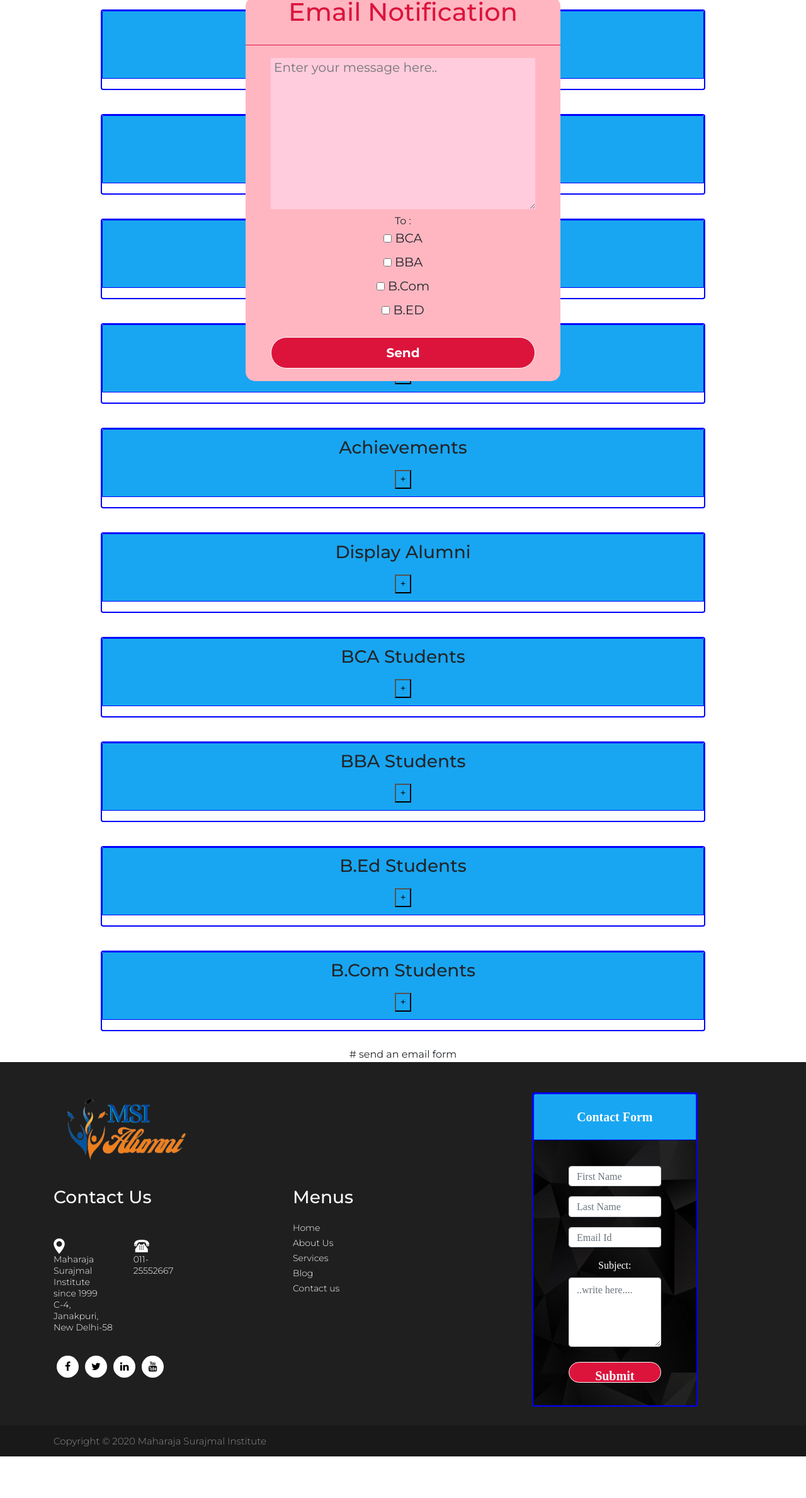
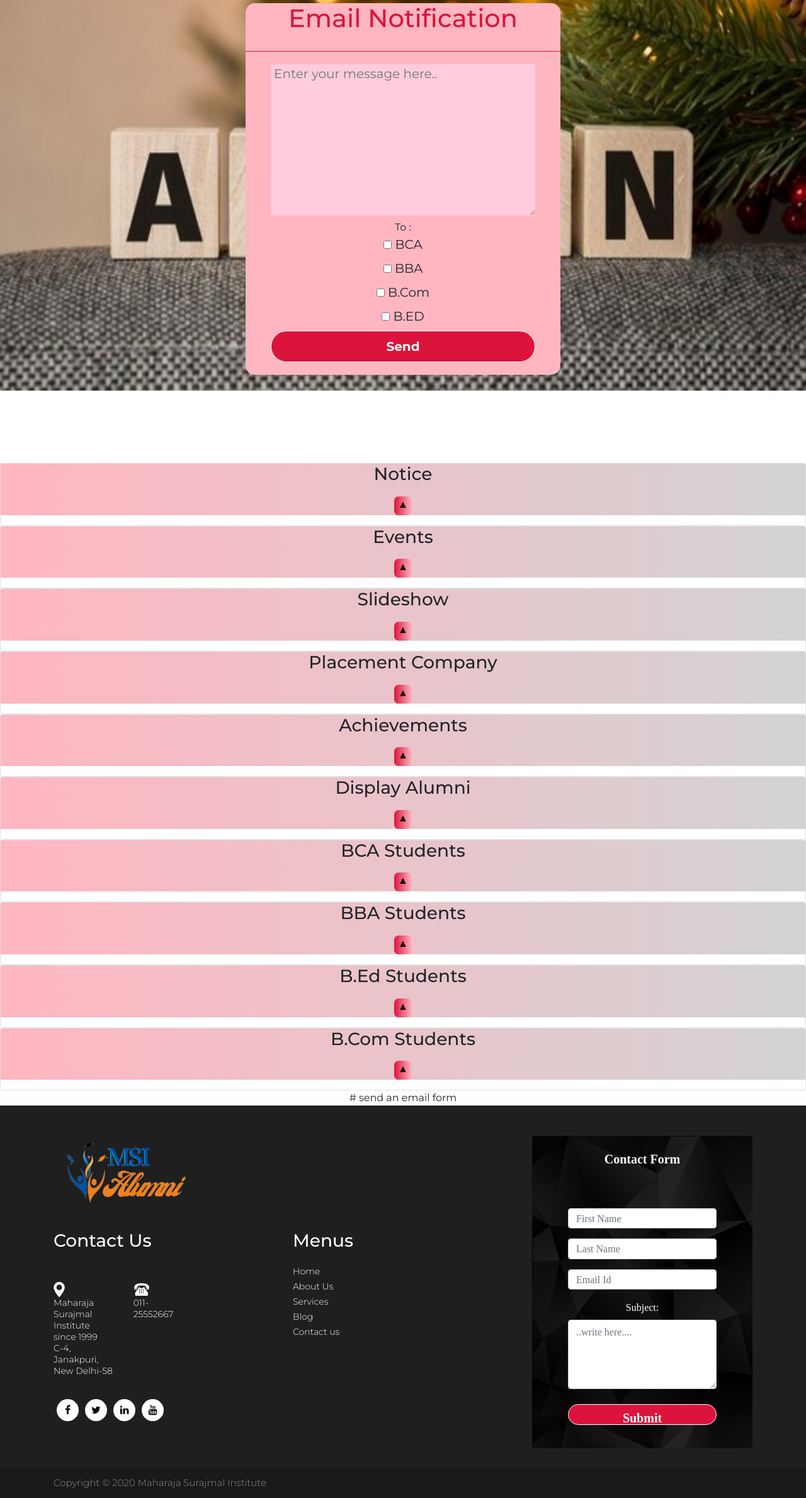
Before and after one commit to Megha2k/MSI-Alumni, a Django app: page /send/ in a window 1280 px wide. Shown: the part 100-2478 px from the top of the page at 63% size. Before the commit the page ends 2412 px from the top, so only its background shows below. Run offline with Django 3.2, Linux system fonts and the light colour scheme; parts of the project's set-up code (start-up, migrations or seed data) failed here and were passed over; some libraries are stand-ins or nearby versions.

Commit message:
changes in css of admin page

```diff
--- a/alumni_portal/static/css/msi_admin.css
+++ b/alumni_portal/static/css/msi_admin.css
@@ -1,21 +1,23 @@
-.card
+.admin-card
 {
-	width: 75%;
+	width: 95%;
 	margin-top: 3%;
 	margin-bottom: 2%;
-	border: 2px blue solid;
+	box-shadow: 5px 10px 18px #FFB6C1;
+
 }
 #notice_card{
     margin-top: 9%;
 }
-.card-header
+.card-header1
 {
-	background-color: #18a6f2;
-	border: 1px blue solid;
+	/*background-color: #18a6f2;  */
+	background-image: linear-gradient(to right, #FFB6C1,#D3D3D3);
+	/*border: 1px blue solid;    */
 }
 .list-group-item
 {
-	border: 1px blue solid;
+	border: 1px blue crimson;
 	text-align: left;
 }
 .form-group
@@ -25,6 +27,20 @@
 .submit_btn
 {
 	text-align: center;
+}
+@media screen and (min-width: 800px)
+{
+	#adminPic
+	{
+		height: 60%;
+	}
+}
+@media screen and (min-width: 480px)
+{
+	#adminPic
+	{
+		height: 50%;
+	}
 }
 
 /* ---------------------------------------------------------- */
@@ -99,7 +115,7 @@
 
 form .submit
 {
-	padding-top: 20px;
+	padding-top: 0px;
 }
 input[type='submit']:hover
 {
--- a/alumni_portal/static/js/alumni.js
+++ b/alumni_portal/static/js/alumni.js
@@ -3,11 +3,11 @@
 	if (document.getElementById("achievements_show_hide").style.display=="none")
 	{
 		document.getElementById("achievements_show_hide").style.display="inline";
-		document.getElementById("achievements_show_hide_btn").innerHTML = '-';
+		document.getElementById("achievements_show_hide_btn").innerHTML = '▼';
 	}
 	else
 	{
 		document.getElementById("achievements_show_hide").style.display="none";
-		document.getElementById("achievements_show_hide_btn").innerHTML = '+';
+		document.getElementById("achievements_show_hide_btn").innerHTML = '▲';
 	}
 }
--- a/alumni_portal/templates/alumni_app/msi_admin.html
+++ b/alumni_portal/templates/alumni_app/msi_admin.html
@@ -6,13 +6,15 @@
 
 <link rel="stylesheet" type="text/css" href="{% static 'css/msi_admin.css' %}">
 <script type="text/javascript" src="{% static 'js/msi_admin.js' %}"></script>
-
+	<center id="adminPic">
+	<img src= "{% static 'images/admin4.jpg' %}" style="padding-top: 90px;width: 100vw;height:90vh;text-align: center;">
+	</center>
 	<center>
 
 	<div class="card" id="notice_card">
 		<div class="form-group">
-			<div class="card-header"><h3>Notice</h3>
-				<button id="notice_show_hide_btn" onclick="notice_show_hide()" style="background-color:#18a6f2;">+</button>
+			<div class="card-header1"><h3>Notice</h3>
+				<button id="notice_show_hide_btn" onclick="notice_show_hide()" style="background-image: linear-gradient(to right, crimson,LightPink);border: none; border-radius:7px;padding-bottom: 5px;">▲</button>
 			</div>
 			<ul class="list-group list-group-flush" id="notice_show_hide" style="display:none;">
 				<li class="list-group-item" style="width:70%;align:center;">
@@ -28,8 +30,8 @@
 
 	<div class="card" id="events_card">
 		<div class="form-group">
-			<div class="card-header"><h3>Events</h3>
-				<button id="events_show_hide_btn" onclick="events_show_hide()" style="background-color:#18a6f2;">+</button>
+			<div class="card-header1"><h3>Events</h3>
+				<button id="events_show_hide_btn" onclick="events_show_hide()" style="background-image: linear-gradient(to right, crimson,LightPink);border: none; border-radius:7px;padding-bottom: 5px;">▲</button>
 			</div>
 			<ul class="list-group list-group-flush" id="events_show_hide" style="display:none;">
 				<li class="list-group-item" style="width:70%;align:center;">
@@ -45,8 +47,8 @@
 
 	<div class="card">
 		<div class="form-group">
-			<div class="card-header"><h3>Slideshow</h3>
-				<button id="slideshow_show_hide_btn" onclick="slideshow_show_hide()" style="background-color:#18a6f2;">+</button>
+			<div class="card-header1"><h3>Slideshow</h3>
+				<button id="slideshow_show_hide_btn" onclick="slideshow_show_hide()" style="background-image: linear-gradient(to right, crimson,LightPink);border: none; border-radius:7px;padding-bottom: 5px;">▲</button>
 			</div>
 			<ul class="list-group list-group-flush" id="slideshow_show_hide" style="display:none;">
 				<li class="list-group-item" style="width:70%;align:center;">
@@ -62,8 +64,8 @@
 
     <div class="card">
 		<div class="form-group">
-			<div class="card-header"><h3>Placement Company</h3>
-				<button id="placement_companies_show_hide_btn" onclick="placement_companies_show_hide()" style="background-color:#18a6f2;">+</button>
+			<div class="card-header1"><h3>Placement Company</h3>
+				<button id="placement_companies_show_hide_btn" onclick="placement_companies_show_hide()" style="background-image: linear-gradient(to right, crimson,LightPink);border: none; border-radius:7px;padding-bottom: 5px;">▲</button>
 			</div>
 			<ul class="list-group list-group-flush" id="placement_companies_show_hide" style="display:none;">
 				<li class="list-group-item" style="width:70%;align:center;">
@@ -79,8 +81,8 @@
 
 	<div class="card">
 		<div class="form-group">
-			<div class="card-header"><h3>Achievements</h3>
-				<button id="grant_achievements_show_hide_btn" onclick="grant_achievements_show_hide()" style="background-color:#18a6f2;">+</button>
+			<div class="card-header1"><h3>Achievements</h3>
+				<button id="grant_achievements_show_hide_btn" onclick="grant_achievements_show_hide()" style="background-image: linear-gradient(to right, crimson,LightPink);border: none; border-radius:7px;padding-bottom: 5px;">▲</button>
 			</div>
 			<ul class="list-group list-group-flush" id="grant_achievements_show_hide" style="display:none;">
 			    <small>* grant / discard the achievements serial wise only !</small>
@@ -171,8 +173,8 @@
 
 	<div class="card">
 		<div class="form-group">
-			<div class="card-header"><h3>Display Alumni</h3>
-				<button id="display_alumni_show_hide_btn" onclick="display_alumni_show_hide()" style="background-color:#18a6f2;">+</button>
+			<div class="card-header1"><h3>Display Alumni</h3>
+				<button id="display_alumni_show_hide_btn" onclick="display_alumni_show_hide()" style="background-image: linear-gradient(to right, crimson,LightPink);border: none; border-radius:7px;padding-bottom: 5px;">▲</button>
 			</div>
 			<ul class="list-group list-group-flush" id="display_alumni_show_hide" style="display:none;">
 				<li class="list-group-item" style="width:70%;align:center;">
@@ -188,8 +190,8 @@
 
 	<div class="card">
 		<div class="form-group">
-			<div class="card-header"><h3>BCA Students</h3>
-				<button id="bca_students_show_hide_btn" onclick="bca_students_show_hide()" style="background-color:#18a6f2;">+</button>
+			<div class="card-header1"><h3>BCA Students</h3>
+				<button id="bca_students_show_hide_btn" onclick="bca_students_show_hide()" style="background-image: linear-gradient(to right, crimson,LightPink);border: none; border-radius:7px;padding-bottom: 5px;">▲</button>
 			</div>
 			<ul class="list-group list-group-flush" id="bca_students_show_hide" style="display:none;">
 				<li class="list-group-item" style="width:70%;align:center;">
@@ -205,8 +207,8 @@
 
 	<div class="card">
 		<div class="form-group">
-			<div class="card-header"><h3>BBA Students</h3>
-				<button id="bba_students_show_hide_btn" onclick="bba_students_show_hide()" style="background-color:#18a6f2;">+</button>
+			<div class="card-header1"><h3>BBA Students</h3>
+				<button id="bba_students_show_hide_btn" onclick="bba_students_show_hide()" style="background-image: linear-gradient(to right, crimson,LightPink);border: none; border-radius:7px;padding-bottom: 5px;">▲</button>
 			</div>
 			<ul class="list-group list-group-flush" id="bba_students_show_hide" style="display:none;">
 				<li class="list-group-item" style="width:70%;align:center;">
@@ -222,8 +224,8 @@
 
 	<div class="card">
 		<div class="form-group">
-			<div class="card-header"><h3>B.Ed Students</h3>
-				<button id="bed_students_show_hide_btn" onclick="bed_students_show_hide()" style="background-color:#18a6f2;" style="background-color:#18a6f2;">+</button>
+			<div class="card-header1"><h3>B.Ed Students</h3>
+				<button id="bed_students_show_hide_btn" onclick="bed_students_show_hide()" style="background-image: linear-gradient(to right, crimson,LightPink);border: none; border-radius:7px;padding-bottom: 5px;">▲</button>
 			</div>
 			<ul class="list-group list-group-flush" id="bed_students_show_hide" style="display:none;">
 				<li class="list-group-item" style="width:70%;align:center;">
@@ -239,8 +241,8 @@
 
 	<div class="card">
 		<div class="form-group">
-			<div class="card-header"><h3>B.Com Students</h3>
-				<button id="bcom_students_show_hide_btn" onclick="bcom_students_show_hide()" style="background-color:#18a6f2;">+</button>
+			<div class="card-header1"><h3>B.Com Students</h3>
+				<button id="bcom_students_show_hide_btn" onclick="bcom_students_show_hide()" style="background-image: linear-gradient(to right, crimson,LightPink);border: none; border-radius:7px;padding-bottom: 5px;">▲</button>
 			</div>
 			<ul class="list-group list-group-flush" id="bcom_students_show_hide" style="display:none;">
 				<li class="list-group-item" style="width:70%;align:center;">
```
Also changed, not shown: alumni_portal/static/js/msi_admin.js (+20 -20 lines), alumni_portal/static/images/admin4.jpg (added).
